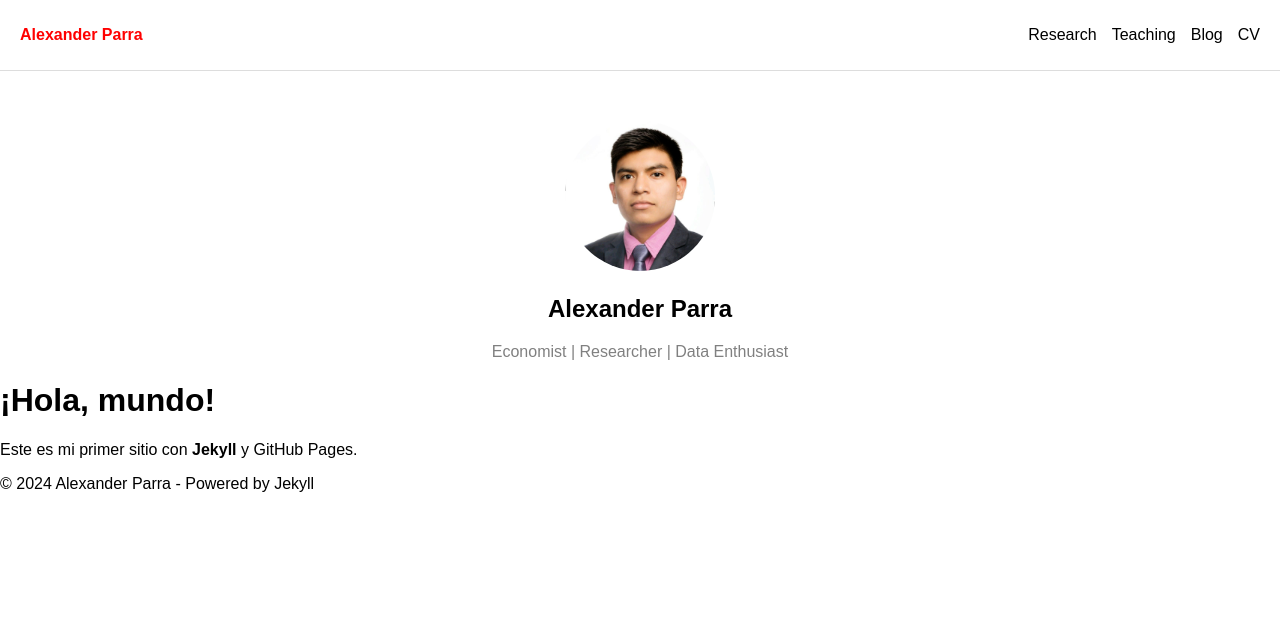
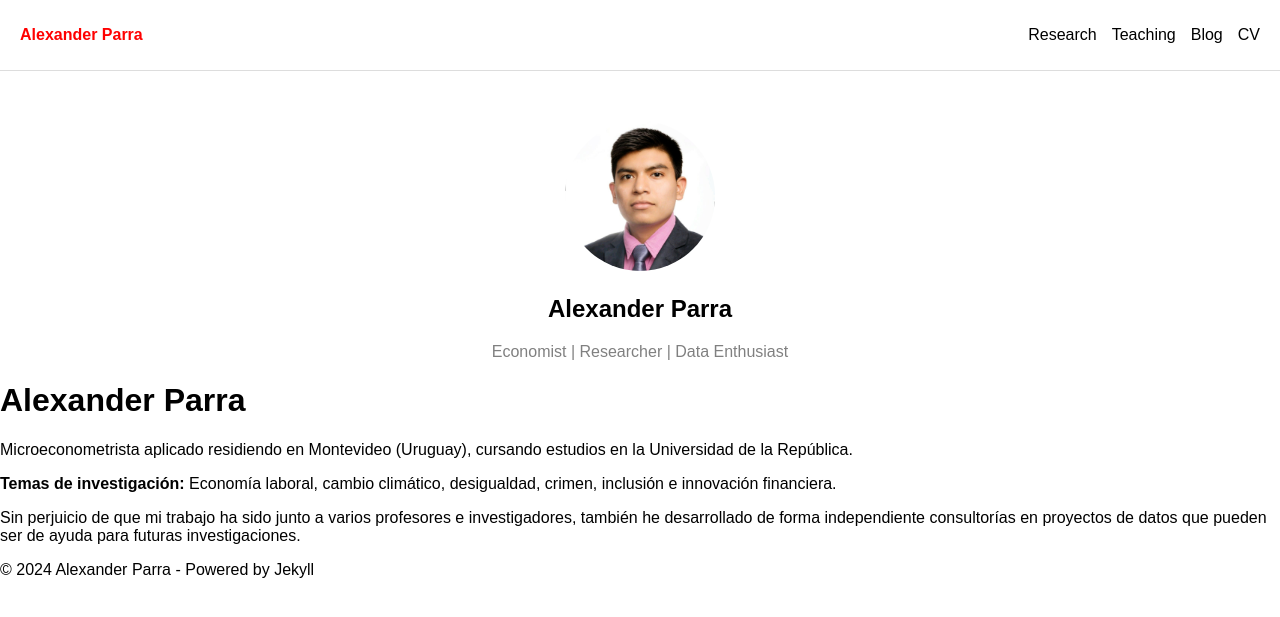
Before and after one commit to aparrani/aparrani.github.io, a Jekyll site: the page built from index.md, in a window 1280 px wide. Shown: the top 617 px of the page. Built offline with Jekyll 4.4.1, drawn with Linux system fonts in a browser that asks for light colours; our own code applies the rules of GitHub Pages for plain Markdown files.

Commit message:
Update index.md

```diff
--- a/index.md
+++ b/index.md
@@ -1,7 +1,7 @@
----
-layout: default
-title: Bienvenido
----
+# Alexander Parra
 
-# ¡Hola, mundo!
-Este es mi primer sitio con **Jekyll** y GitHub Pages.
+Microeconometrista aplicado residiendo en Montevideo (Uruguay), cursando estudios en la Universidad de la República.
+
+**Temas de investigación:** Economía laboral, cambio climático, desigualdad, crimen, inclusión e innovación financiera.
+
+Sin perjuicio de que mi trabajo ha sido junto a varios profesores e investigadores, también he desarrollado de forma independiente consultorías en proyectos de datos que pueden ser de ayuda para futuras investigaciones.
```
